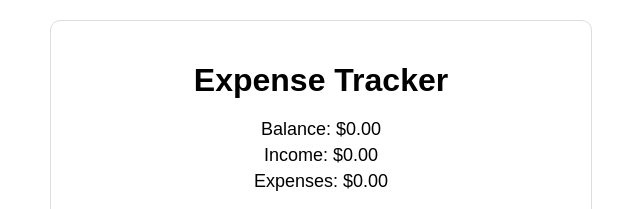
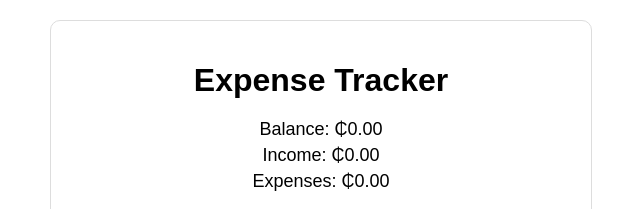
Before and after one commit to Nguettia-jemimah/expense_tracker, a plain HTML site: page index.html in a window 1280 px wide. Shown: the top 209 px of the page, 319-959 px from the left. Drawn offline with Linux system fonts and the light colour scheme.

Commit message:
Update index.html

```diff
--- a/index.html
+++ b/index.html
@@ -72,9 +72,9 @@
   <div class="container">
     <h1>Expense Tracker</h1>
     <div class="summary">
-      <p>Balance: <span id="balance">$0.00</span></p>
-      <p>Income: <span id="income">$0.00</span></p>
-      <p>Expenses: <span id="expenses">$0.00</span></p>
+      <p>Balance: <span id="balance">₵0.00</span></p>
+      <p>Income: <span id="income">₵0.00</span></p>
+      <p>Expenses: <span id="expenses">₵0.00</span></p>
     </div>
     <form id="form">
       <input type="text" id="description" placeholder="Description" required>
@@ -117,7 +117,7 @@
     // Save data to localStorage
     function saveData() {
       const transactions = Array.from(transactionsEl.children).map(li => {
-        const [description, amount] = li.textContent.split(" - $");
+        const [description, amount] = li.textContent.split(" - ₵");
         return { description, amount: parseFloat(amount) };
       });
 
@@ -130,15 +130,15 @@
     // Add transaction to DOM
     function addTransactionToDOM(description, amount) {
       const li = document.createElement("li");
-      li.textContent = `${description} - $${amount}`;
+      li.textContent = `${description} - ₵${amount}`;
       transactionsEl.appendChild(li);
     }
 
     // Update the summary on the screen
     function updateSummary() {
-      balanceEl.textContent = `$${balance.toFixed(2)}`;
-      incomeEl.textContent = `$${income.toFixed(2)}`;
-      expensesEl.textContent = `$${Math.abs(expenses).toFixed(2)}`;
+      balanceEl.textContent = `₵${balance.toFixed(2)}`;
+      incomeEl.textContent = `₵${income.toFixed(2)}`;
+      expensesEl.textContent = `₵${Math.abs(expenses).toFixed(2)}`;
     }
 
     // Form submission handler
```
